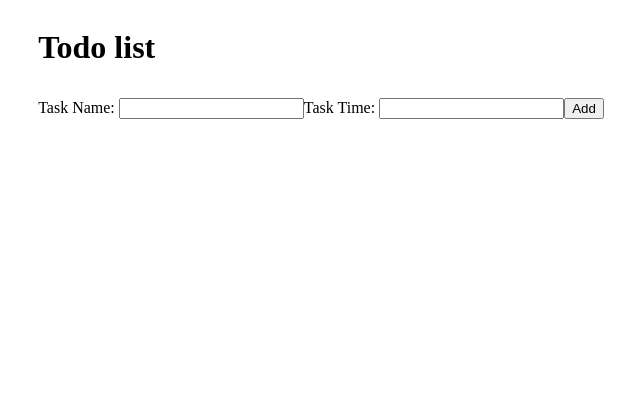
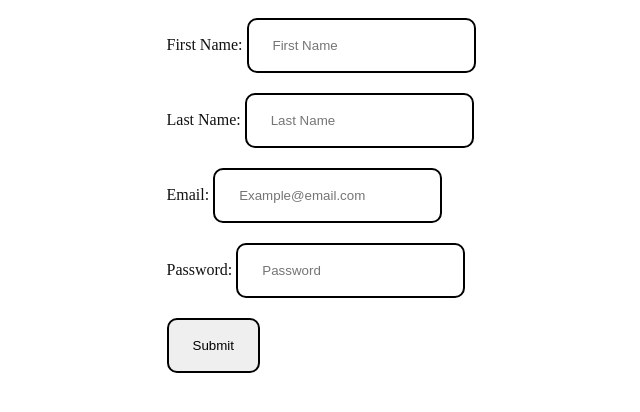
Before and after one commit to Amal-AM4/react-study-class, a React (Create React App) app: page / in a window 1280 px wide. Shown: the top 412 px of the page, without its empty margins (319-959 px from the left). Built offline with nearby package versions, Linux system fonts and the light colour scheme.

Commit message:
forms in react

```diff
--- a/src/App.js
+++ b/src/App.js
@@ -1,50 +1,24 @@
-import { useEffect, useRef, useState } from "react";
+// import { useEffect, useRef, useState } from "react";
 import './App.scss'
-import Task from "./components/Task";
-
+// import Task from "./components/Task";
 
 function App() {
 
-  // const [taskName, setTaskName] = useState("")
-  // const [time, setTime] = useState("")
-  const [taskList, setTaskList] = useState([])
-
-  const inputName = useRef(null)
-  const inputTime = useRef(null)
-
-  const addTask = () => {
-    setTaskList([...taskList, {task: inputName.current.value, time: inputTime.current.value}])
-
-    // This will log the old value (because update hasn't applied yet)
-    console.log("Immediately after set:", taskList);
-
-  }
-
-  useEffect(() => {
-    console.log("updated list" + taskList);
-  }, [taskList]);
 
   return (
     <div className="App">
 
-      <div class="container">
-        <h1>Todo list</h1>
-
-        <label>Task Name: </label>
-        <input type="text" id="task" ref={inputName} />
-
-        <label>Task Time: </label>
-        <input type="text" id="task" ref={inputTime} />
-
-        <button onClick={addTask}>Add</button>
-
-      </div>
-
-      {/* <Task taskName="do homework" time="20 minutes" /> */}
-
-      {taskList.map((task) => {
-        return <Task taskName={task.task} time={task.time} />
-      })}
+      <form>
+        <label htmlFor="firstName">First Name: </label>
+        <input type="text" id="firstName" placeholder="First Name" /> <br />
+        <label htmlFor="lastName">Last Name: </label>
+        <input type="text" id="lastName" placeholder="Last Name" /> <br />
+        <label htmlFor="email">Email: </label>
+        <input type="email" id="email" placeholder="Example@email.com" /> <br />
+        <label htmlFor="password">Password: </label>
+        <input type="password" id="password" placeholder="Password" /> <br />
+        <input type="submit"/>
+      </form>
 
     </div>
   );
--- a/src/App.scss
+++ b/src/App.scss
@@ -3,9 +3,13 @@
     align-items: center;
     justify-content: center;
     flex-direction: column;
+    color: #111;
 
     input {
         margin: 10px 0;
+        padding: 18px 24px;
+        border-radius: 10px;
+        border: 2px solid black;
     }
 
     button {
```
